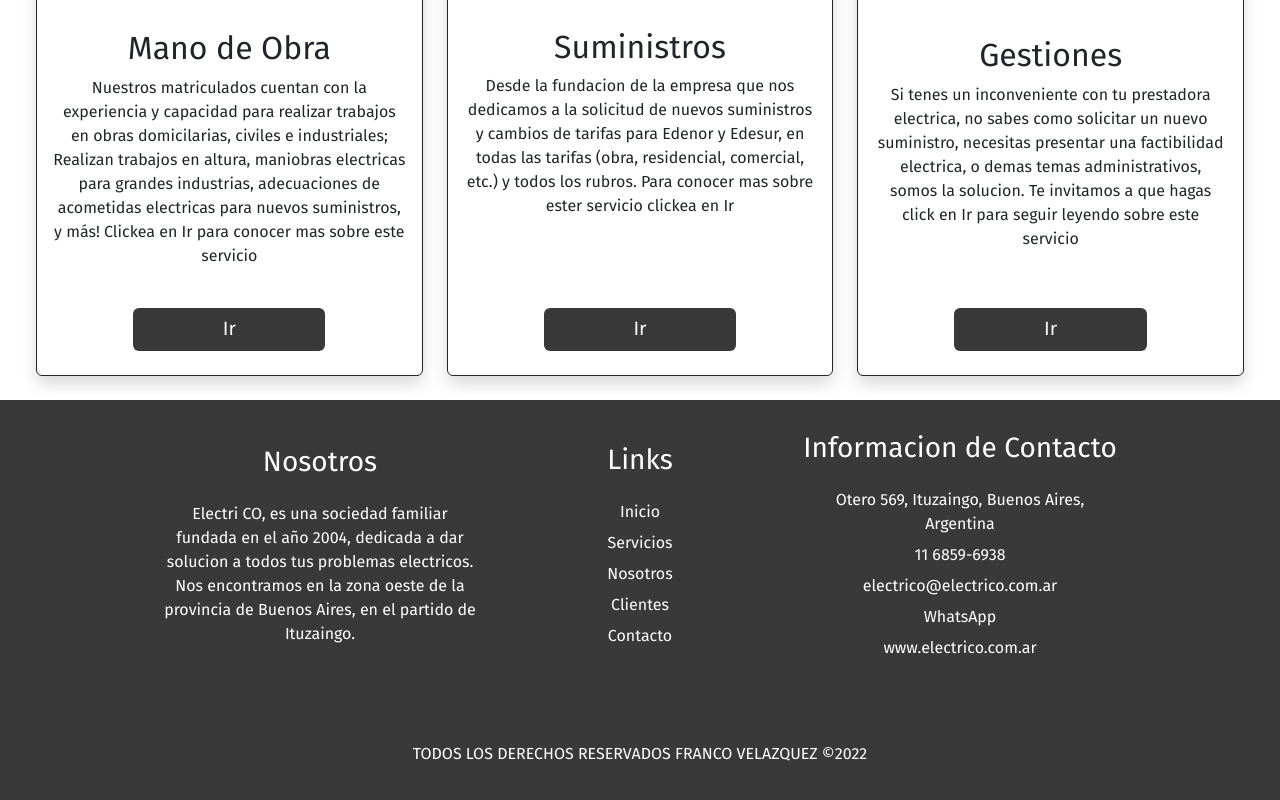
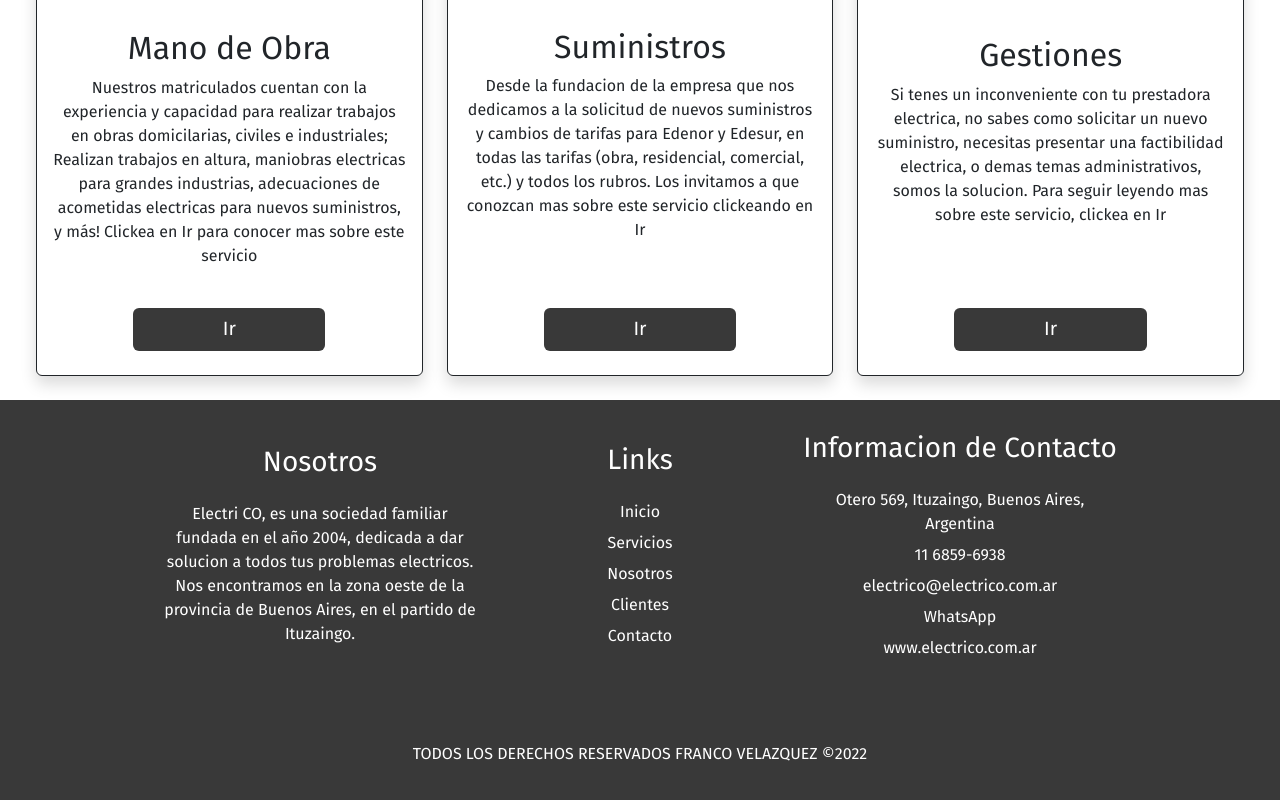
Before and after one commit to fvelazquez97/proyecto-web-Franco-Velazquez, a website: page index.html in a window 1280 px wide. Shown: the part 962-1762 px from the top of the page. Drawn offline with nearby package versions, Linux system fonts and the light colour scheme.

Commit message:
Correccion de errores ortograficos

```diff
--- a/index.html
+++ b/index.html
@@ -130,7 +130,8 @@
               <h2 class="card-title">Suministros</h2>
               <p class="card-text">Desde la fundacion de la empresa que nos dedicamos a la solicitud de nuevos
                 suministros y cambios de tarifas para Edenor y Edesur, en todas las tarifas (obra, residencial,
-                comercial, etc.) y todos los rubros. Para conocer mas sobre ester servicio clickea en Ir</p>
+                comercial, etc.) y todos los rubros. Los invitamos a que conozcan mas sobre este servicio clickeando en
+                Ir</p>
             </div>
             <a href="pages/servicio_2.html" class="btn botonCard ">Ir</a>
           </div>
@@ -143,7 +144,7 @@
               <h2 class="card-title">Gestiones</h2>
               <p class="card-text">Si tenes un inconveniente con tu prestadora electrica, no sabes como solicitar un
                 nuevo suministro, necesitas presentar una factibilidad electrica, o demas temas administrativos, somos
-                la solucion. Te invitamos a que hagas click en Ir para seguir leyendo sobre este servicio</p>
+                la solucion. Para seguir leyendo mas sobre este servicio, clickea en Ir</p>
             </div>
             <a href="pages/servicio_3.html" class="btn botonCard">Ir</a>
           </div>
```
Also changed, not shown: pages/nosotros.html (+2 -2 lines).
